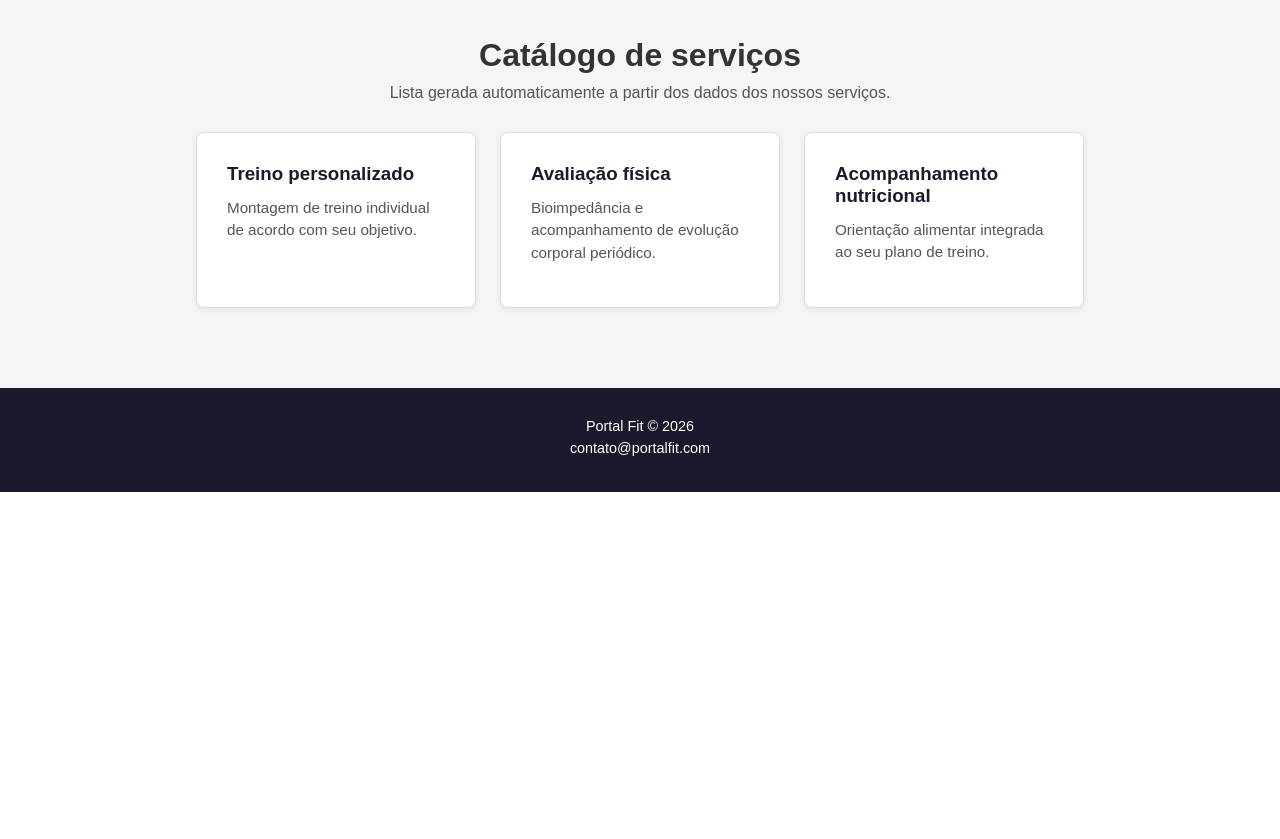
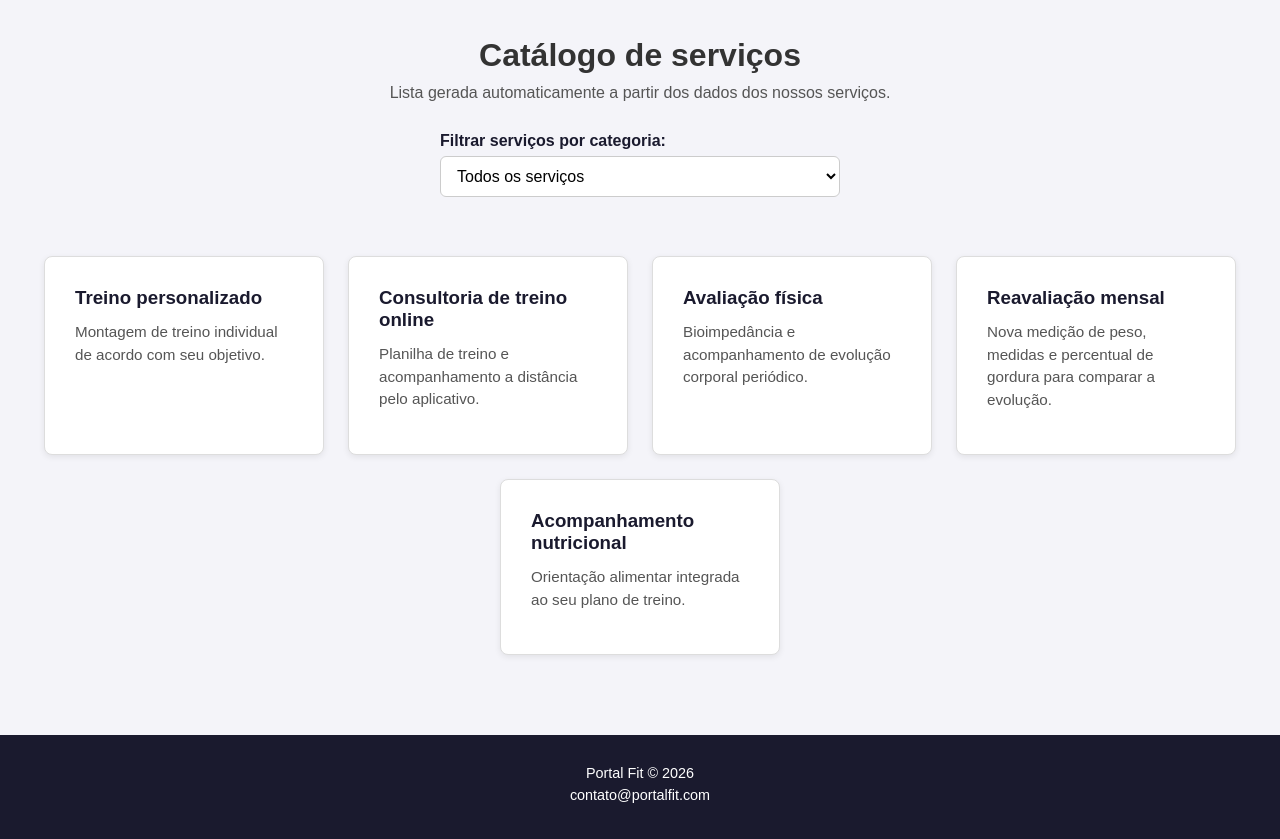
Before and after one commit to jpblatt/Portal_Fit, a plain HTML site: page servicos.html in a window 1280 px wide. Shown: the part 1140-1979 px from the top of the page. Before the commit the page ends 1632 px from the top, so only its background shows below. Drawn offline with Linux system fonts and the light colour scheme.

Commit message:
Adiciona filtro de categorias ao catálogo

```diff
--- a/css/style.css
+++ b/css/style.css
@@ -280,6 +280,41 @@ a{
     color: #555;
 }
 
+/* FILTRO DO CATÁLOGO (Aula 11) */
+.filtro-catalogo{
+    max-width: 400px;
+    margin: 0 auto 30px auto;
+    text-align: left;
+}
+
+.filtro-catalogo label{
+    display: block;
+    font-weight: bold;
+    color: #1a1a2e;
+    margin-bottom: 6px;
+}
+
+.filtro-catalogo select{
+    width: 100%;
+    padding: 10px 12px;
+    border: 1px solid #ccc;
+    border-radius: 6px;
+    font-family: inherit;
+    font-size: 1rem;
+    background-color: white;
+}
+
+.filtro-catalogo select:focus{
+    outline: 2px solid #067a3a;
+    border-color: #067a3a;
+}
+
+.mensagem-filtro{
+    margin-top: 10px;
+    color: #555;
+    min-height: 1.2em;
+}
+
 /* PÁGINA DE CONTATO */
 .contato{
     padding: 60px 20px;
--- a/js/script.js
+++ b/js/script.js
@@ -29,38 +29,54 @@ botaoConsultar.addEventListener("click", () => {
 // ===================================================
 
 // Lista de serviços do Portal Fit, organizada como array de objetos
+// AULA 11 - cada objeto agora tem a propriedade categoria
 const servicos = [
     {
         nome: "Treino personalizado",
-        descricao: "Montagem de treino individual de acordo com seu objetivo."
+        descricao: "Montagem de treino individual de acordo com seu objetivo.",
+        categoria: "treino"
+    },
+    {
+        nome: "Consultoria de treino online",
+        descricao: "Planilha de treino e acompanhamento a distância pelo aplicativo.",
+        categoria: "treino"
     },
     {
         nome: "Avaliação física",
-        descricao: "Bioimpedância e acompanhamento de evolução corporal periódico."
+        descricao: "Bioimpedância e acompanhamento de evolução corporal periódico.",
+        categoria: "avaliacao"
+    },
+    {
+        nome: "Reavaliação mensal",
+        descricao: "Nova medição de peso, medidas e percentual de gordura para comparar a evolução.",
+        categoria: "avaliacao"
     },
     {
         nome: "Acompanhamento nutricional",
-        descricao: "Orientação alimentar integrada ao seu plano de treino."
+        descricao: "Orientação alimentar integrada ao seu plano de treino.",
+        categoria: "nutricao"
     }
 ];
 
-// Testes dos dados no Console (checkpoint 1 da atividade)
+// Testes dos dados no Console (checkpoint 1 da Aula 11)
 console.table(servicos);
-console.log(servicos[0].nome);
-console.log(servicos[1].descricao);
-
-servicos.forEach((servico) => {
-    console.log(servico.nome);
-});
+console.log(servicos[0].categoria);
 
 // Container do DOM onde os cards serão inseridos
 const listaServicos = document.querySelector("#listaServicos");
 
-// Monta um card para cada serviço do array e insere no DOM
-function renderizarServicos() {
+// Monta um card para cada serviço da lista recebida e insere no DOM
+// AULA 11 - a função recebe a lista que deve aparecer na tela
+function renderizarServicos(lista) {
     listaServicos.innerHTML = "";
 
-    servicos.forEach((servico) => {
+    // Lista vazia: mostra uma orientação e encerra a função antes do forEach
+    if (lista.length === 0) {
+        listaServicos.textContent = "Nenhum serviço foi encontrado nesta categoria.";
+        return;
+    }
+
+    lista.forEach((servico) => {
         const card = document.createElement("article");
         card.classList.add("card");
 
@@ -75,4 +91,34 @@ function renderizarServicos() {
     });
 }
 
-renderizarServicos();
+// Ao abrir a página, mostra o catálogo completo
+renderizarServicos(servicos);
+
+// ===================================================
+// AULA 11 - Filtro interativo de serviços
+// ===================================================
+
+// Encontra o select do filtro e o parágrafo da mensagem
+const filtroCategoria = document.querySelector("#filtroCategoria");
+const mensagemFiltro = document.querySelector("#mensagemFiltro");
+
+// change: dispara quando o usuário troca a opção do select
+filtroCategoria.addEventListener("change", () => {
+    // value: devolve o value da option selecionada
+    const categoriaEscolhida = filtroCategoria.value;
+    console.log(categoriaEscolhida);
+
+    if (categoriaEscolhida === "todos") {
+        renderizarServicos(servicos);
+        mensagemFiltro.textContent = "Mostrando todos os serviços.";
+    } else {
+        // filter cria uma NOVA lista só com os serviços da categoria escolhida
+        // (o array servicos original não é modificado)
+        const servicosFiltrados = servicos.filter((servico) => {
+            return servico.categoria === categoriaEscolhida;
+        });
+
+        renderizarServicos(servicosFiltrados);
+        mensagemFiltro.textContent = servicosFiltrados.length + " serviço(s) encontrado(s).";
+    }
+});
--- a/servicos.html
+++ b/servicos.html
@@ -83,10 +83,24 @@
         <p id="resultado" class="resultado-consulta" aria-live="polite"></p>
     </section>
 
-    <!--CATÁLOGO DINÂMICO DE SERVIÇOS (Aulas 09 e 10 - arrays/funções/DOM)-->
+    <!--CATÁLOGO DINÂMICO DE SERVIÇOS (Aulas 09, 10 e 11 - arrays/funções/DOM/filtro)-->
     <section class="catalogo">
         <h2>Catálogo de serviços</h2>
         <p>Lista gerada automaticamente a partir dos dados dos nossos serviços.</p>
+
+        <!--FILTRO POR CATEGORIA (Aula 11)-->
+        <div class="filtro-catalogo">
+            <label for="filtroCategoria">Filtrar serviços por categoria:</label>
+            <select id="filtroCategoria">
+                <option value="todos">Todos os serviços</option>
+                <option value="treino">Treino</option>
+                <option value="avaliacao">Avaliação</option>
+                <option value="nutricao">Nutrição</option>
+                <option value="recuperacao">Recuperação (em breve)</option>
+            </select>
+            <p id="mensagemFiltro" class="mensagem-filtro" aria-live="polite"></p>
+        </div>
+
         <div id="listaServicos" class="cards"></div>
     </section>
 
```
Also changed, not shown: 1 other file.
